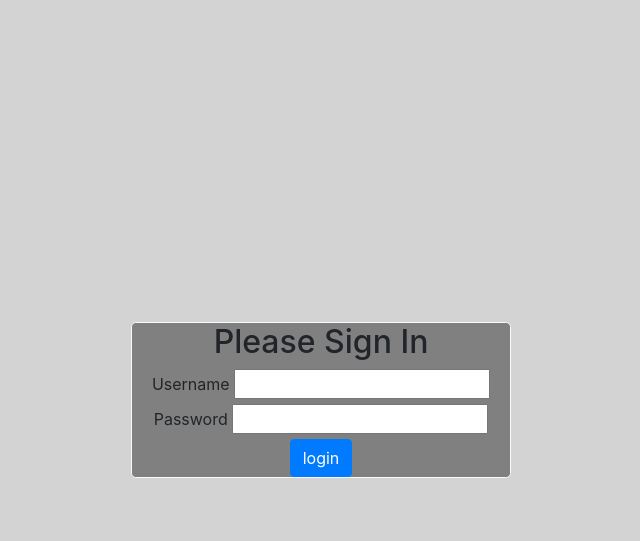
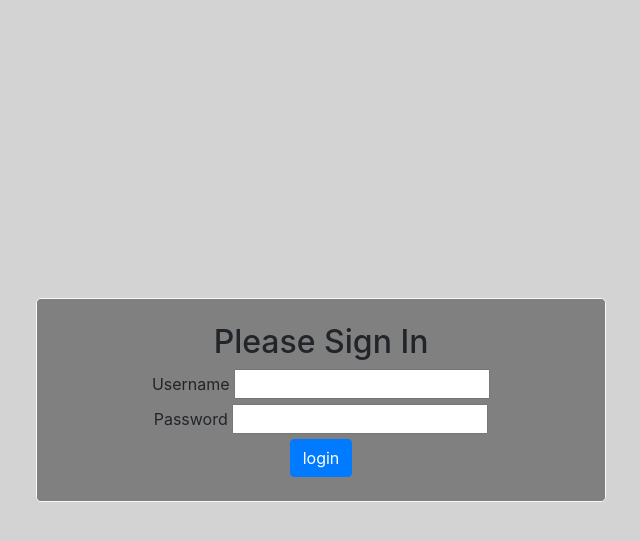
Before and after one commit to jwilson717/cse341, a PHP site: page /surgeryProject/login.php in a window 1280 px wide. Shown: the top 541 px of the page, without its empty margins (319-959 px from the left). Run offline with PHP 8.4, Linux system fonts and the light colour scheme; data that the repository does not hold is empty; some libraries are stand-ins or nearby versions.

Commit message:
login updates

```diff
--- a/web/surgeryProject/css/login.css
+++ b/web/surgeryProject/css/login.css
@@ -2,6 +2,6 @@ body {
    background-color: lightgray;
 }
 
-.col-4 {
+.col-6 {
    background-color: gray;
 }
--- a/web/surgeryProject/login.php
+++ b/web/surgeryProject/login.php
@@ -40,7 +40,7 @@
 <body>
    <div class='container'>
       <div class='row justify-content-center vh-100'>
-         <div class='col-4 text-center align-self-center border border-light rounded-lg'>
+         <div class='col-6 text-center align-self-center border border-light rounded-lg p-4'>
             <h2>Please Sign In</h2>
             <form action="login.php" method="post">
                <label for="username">Username</label>
```
